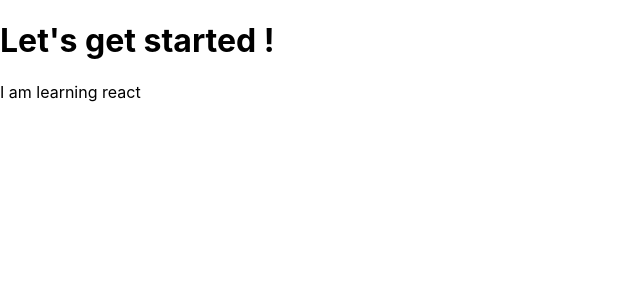
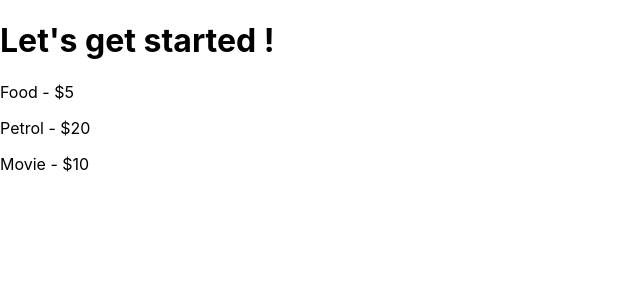
Before and after one commit to abhi4450/My-first-React-App, a React (Create React App) app: page / in a window 1280 px wide. Shown: the top 300 px of the page, without its empty margins (0-640 px from the left). Built offline with nearby package versions, Linux system fonts and the light colour scheme.

Commit message:
Added First Custom Component named ExpenseItem

```diff
--- a/src/App.js
+++ b/src/App.js
@@ -1,8 +1,9 @@
+import ExpenseItem from "./components/ExpenseItem";
 function App() {
   return (
     <>
       <h1>Let's get started !</h1>
-      <p>I am learning react</p>
+      <ExpenseItem />
     </>
   );
 }
--- /dev/null
+++ b/src/components/ExpenseItem.js
@@ -0,0 +1,12 @@
+function ExpenseItem(){
+
+    return (
+      <>
+      <p>Food - $5</p>
+      <p>Petrol - $20</p>
+      <p>Movie - $10</p>
+      </>
+    )
+  }
+
+  export default ExpenseItem;
```
